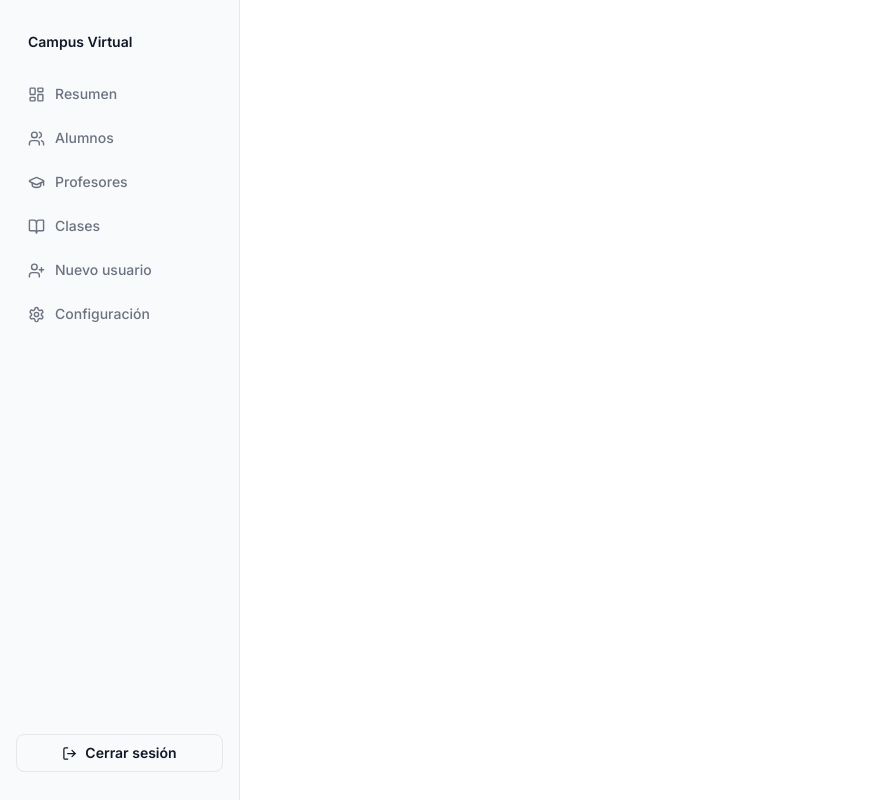
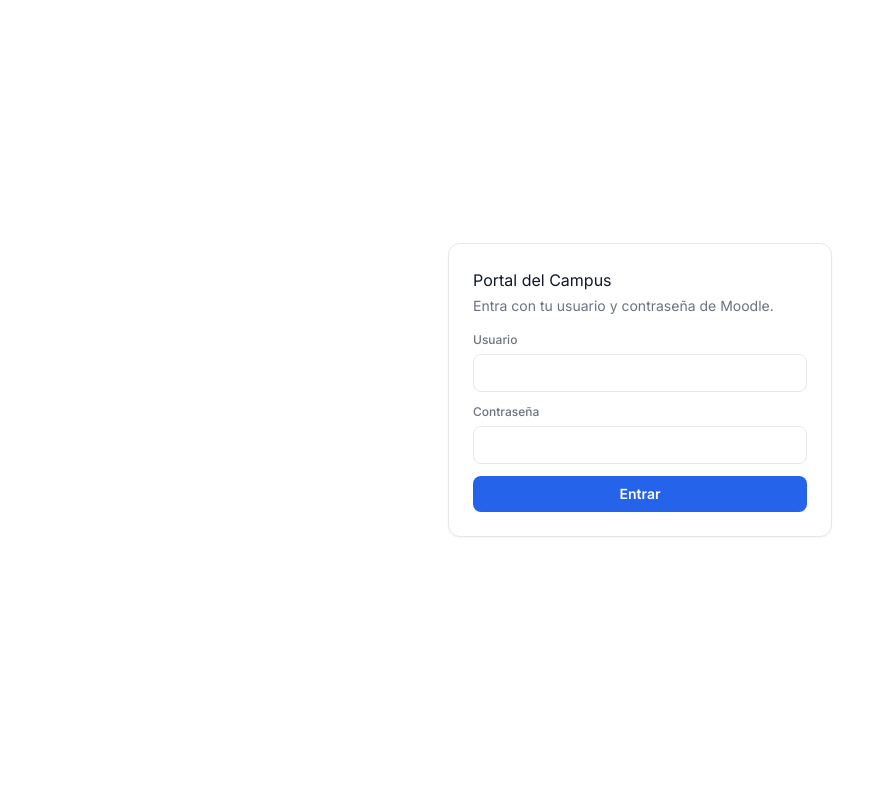
Before and after one commit to albertrosales/panel-admin-escolar, a React (Vite) app in the folder frontend/: page /portal/login in a window 1280 px wide. Shown: the whole page, without its empty margins (0-879 px from the left). Built offline with nearby package versions, Linux system fonts and the light colour scheme; no server answers; sample sign-in values are in the browser's storage.

Commit message:
Add portal authentication routes and components

```diff
--- a/frontend/src/App.jsx
+++ b/frontend/src/App.jsx
@@ -1,7 +1,9 @@
 import { BrowserRouter, Routes, Route, NavLink, Navigate } from 'react-router-dom';
 import { LayoutDashboard, Users, GraduationCap, UserPlus, BookOpen, Settings, LogOut } from 'lucide-react';
-import { haySesion, cerrarSesion, obtenerUsuario } from './api';
+import { haySesion, haySesionPortal, cerrarSesion, obtenerUsuario } from './api';
 import Login from './pages/Login';
+import PortalLogin from './pages/PortalLogin';
+import Portal from './pages/Portal';
 import Dashboard from './pages/Dashboard';
 import Alumnos from './pages/Alumnos';
 import AlumnoDetalle from './pages/AlumnoDetalle';
@@ -17,6 +19,11 @@
   return children;
 }
 
+function RutaPortal({ children }) {
+  if (!haySesionPortal()) return <Navigate to="/portal/login" replace />;
+  return children;
+}
+
 export default function App() {
   const usuario = obtenerUsuario();
 
@@ -29,6 +36,8 @@
     <BrowserRouter>
       <Routes>
         <Route path="/login" element={<Login />} />
+        <Route path="/portal/login" element={<PortalLogin />} />
+        <Route path="/portal" element={<RutaPortal><Portal /></RutaPortal>} />
         <Route
           path="/*"
           element={
```
